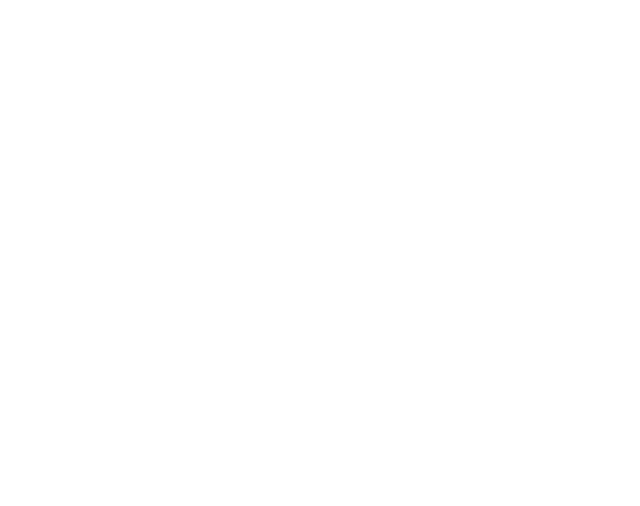
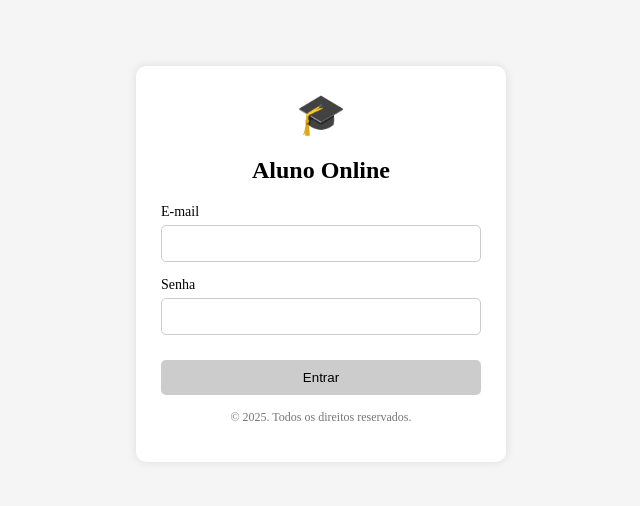
Before and after one commit to jhonata295/ConstrucaoDeFrontend, a React (Vite) app in the folder praticas/aluno-online-react/: page / in a window 1280 px wide. Shown: the part 144-650 px from the top of the page, without its empty margins (319-959 px from the left). Built offline with nearby package versions, Linux system fonts and the light colour scheme.

Commit message:
feat: conclui pratica05. Fecha #ID

```diff
--- a/praticas/aluno-online-react/src/App.jsx
+++ b/praticas/aluno-online-react/src/App.jsx
@@ -1,7 +1,7 @@
-import "./App.css";
+import Login from './pages/Login';
 
 function App() {
-  return <></>;
+  return <Login />;
 }
 
 export default App;
--- /dev/null
+++ b/praticas/aluno-online-react/src/components/Input.css
@@ -0,0 +1,23 @@
+.input-group {
+    display: flex;
+    flex-direction: column;
+    margin-bottom: 15px;
+    text-align: left;
+  }
+
+  label {
+    font-size: 14px;
+    margin-bottom: 5px;
+  }
+
+  input {
+    padding: 10px;
+    border: 1px solid #ccc;
+    border-radius: 5px;
+  }
+
+  .error {
+    color: red;
+    font-size: 12px;
+    margin-top: 5px;
+  }
--- /dev/null
+++ b/praticas/aluno-online-react/src/components/Input.jsx
@@ -0,0 +1,19 @@
+import './Input.css';
+
+function Input({ label, type, value, onChange, error }) {
+  return (
+    <div className="input-group">
+      <label>{label}</label>
+
+      <input
+        type={type}
+        value={value}
+        onChange={onChange}
+      />
+
+      {error && <span className="error">{error}</span>}
+    </div>
+  );
+}
+
+export default Input;
--- /dev/null
+++ b/praticas/aluno-online-react/src/pages/Login.css
@@ -0,0 +1,45 @@
+.login-container {
+    height: 100vh;
+    display: flex;
+    justify-content: center;
+    align-items: center;
+    background-color: #f5f5f5;
+  }
+
+  .card {
+    width: 320px;
+    padding: 25px;
+    background-color: white;
+    border-radius: 10px;
+    box-shadow: 0 0 10px rgba(0, 0, 0, 0.1);
+    text-align: center;
+  }
+
+  .logo {
+    font-size: 40px;
+    margin-bottom: 10px;
+  }
+
+  h2 {
+    margin-bottom: 20px;
+  }
+
+  button {
+    margin-top: 10px;
+    padding: 10px;
+    width: 100%;
+    background-color: #ccc;
+    border: none;
+    border-radius: 5px;
+    cursor: pointer;
+  }
+
+  button:hover {
+    background-color: #bbb;
+  }
+
+  .footer {
+    margin-top: 15px;
+    font-size: 12px;
+    color: #777;
+  }
--- /dev/null
+++ b/praticas/aluno-online-react/src/pages/Login.jsx
@@ -0,0 +1,73 @@
+import { useState } from 'react';
+import Input from '../components/Input';
+import './Login.css';
+
+function Login() {
+  const [email, setEmail] = useState('');
+  const [senha, setSenha] = useState('');
+  const [erros, setErros] = useState({});
+
+  const validar = () => {
+    let novosErros = {};
+
+    if (!email) {
+      novosErros.email = 'O campo de e-mail é obrigatório.';
+    } else if (!email.includes('@')) {
+      novosErros.email = 'Digite um e-mail válido.';
+    }
+
+    if (!senha) {
+      novosErros.senha = 'O campo de senha é obrigatório.';
+    } else if (senha.length < 6) {
+      novosErros.senha = 'A senha deve ter no mínimo 6 caracteres.';
+    }
+
+    return novosErros;
+  };
+
+  const handleSubmit = (e) => {
+    e.preventDefault();
+
+    const errosValidados = validar();
+
+    if (Object.keys(errosValidados).length > 0) {
+      setErros(errosValidados);
+    } else {
+      setErros({});
+      alert('Login realizado com sucesso!');
+    }
+  };
+
+  return (
+    <div className="login-container">
+      <div className="card">
+        <div className="logo">🎓</div>
+        <h2>Aluno Online</h2>
+
+        <form onSubmit={handleSubmit}>
+          <Input
+            label="E-mail"
+            type="email"
+            value={email}
+            onChange={(e) => setEmail(e.target.value)}
+            error={erros.email}
+          />
+
+          <Input
+            label="Senha"
+            type="password"
+            value={senha}
+            onChange={(e) => setSenha(e.target.value)}
+            error={erros.senha}
+          />
+
+          <button type="submit">Entrar</button>
+        </form>
+
+        <p className="footer">© 2025. Todos os direitos reservados.</p>
+      </div>
+    </div>
+  );
+}
+
+export default Login;
```
